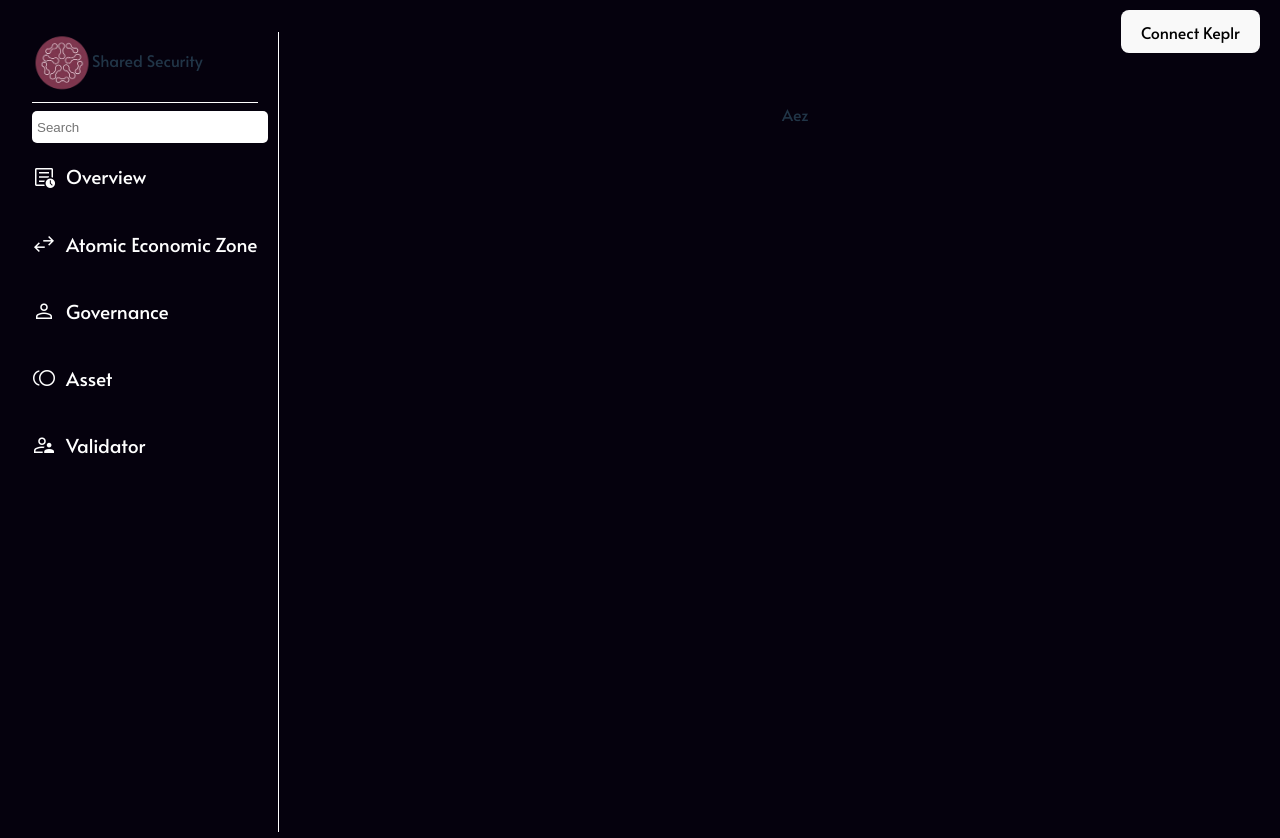
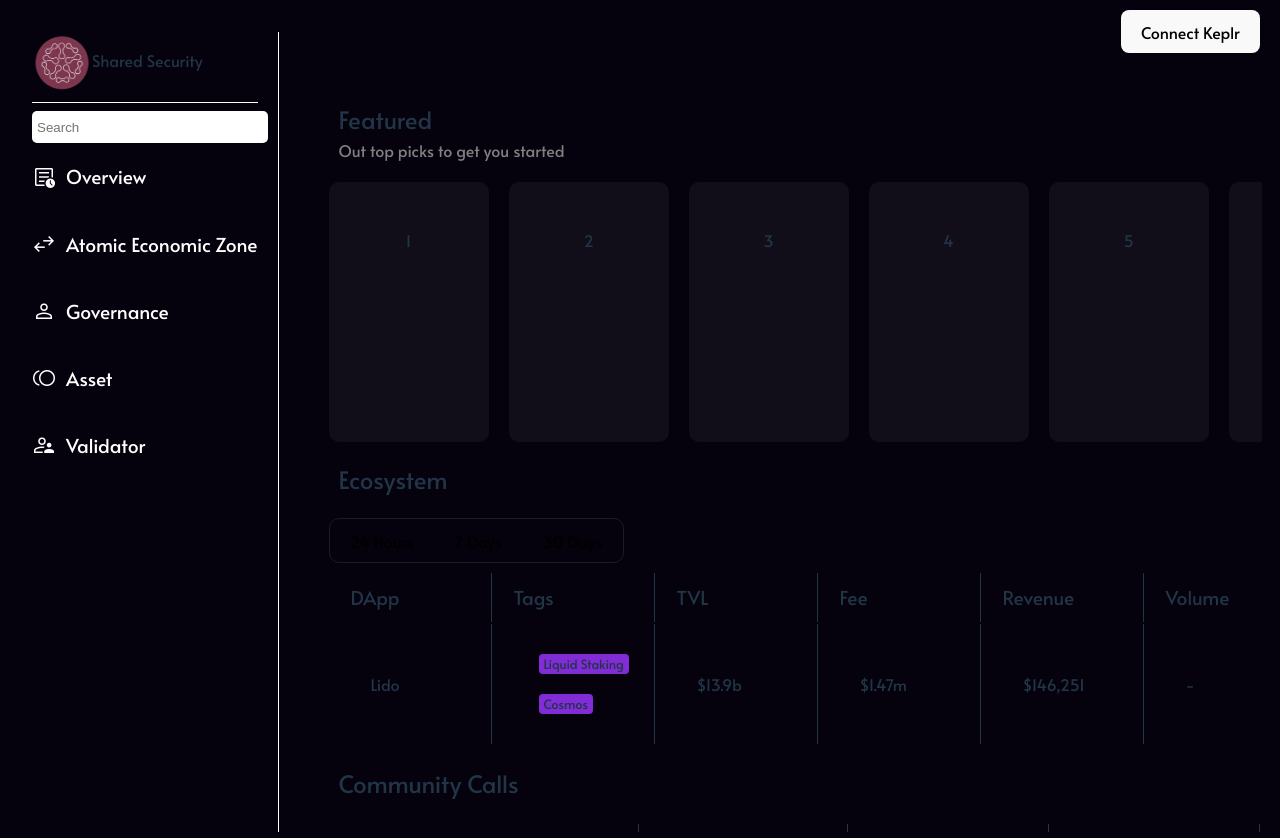
Before and after one commit to kubiklabs/sharedsecurity-interface, a React (Vite) app: page /aez in a window 1280 px wide. Shown: the top 838 px of the page. Built offline with nearby package versions, Linux system fonts and the light colour scheme.

Commit message:
Add AEZ page

```diff
--- /dev/null
+++ b/src/components/Aez/CCStatus1.tsx
@@ -0,0 +1,24 @@
+import React from "react";
+import Section from "../Layout/Section";
+import CustomTable from "../DataDisplay/CustomTable";
+
+const keys = ["Chains", "Status", "Forum Data", "Cosmos Forum", "Proposal"];
+const data = [
+  {
+    Chains: "Neutron",
+    Status: ["Proposal Passed", "Launched on Shared Security", "Gov-confirmed"],
+    "Forum Data": "Mar 21, 2023",
+    "Cosmos Forum": "Draft Pop",
+    Proposal: "Prop792",
+  },
+];
+
+const CCStatus1 = () => {
+  return (
+    <Section heading="Consumer Chains: Proposals and Status">
+      <CustomTable data={data} keys={keys} />
+    </Section>
+  );
+};
+
+export default CCStatus1;
--- /dev/null
+++ b/src/components/Aez/CCStatus2.tsx
@@ -0,0 +1,8 @@
+import React from "react";
+import Section from "../Layout/Section";
+
+const CCStatus2 = () => {
+  return <Section heading="Consumer Chains: Production Status"></Section>;
+};
+
+export default CCStatus2;
--- /dev/null
+++ b/src/components/Aez/Community.tsx
@@ -0,0 +1,35 @@
+import React from "react";
+import Section from "../Layout/Section";
+import CustomTable from "../DataDisplay/CustomTable";
+
+const keys = ["Topic", "Tags", "Date", "Twitter Spaces"];
+const data = [
+  {
+    Topic: "Neutron and Duality Merger",
+    Tags: ["Atom Zone #13"],
+    Date: "Aug 22, 2023",
+    "Twitter Spaces": "Atom Zone #13",
+  },
+  // {
+  //   Topic: "Neutron and Duality Merger",
+  //   Tags: ["Atom Zone #13"],
+  //   Date: "Aug 22, 2023",
+  //   "Twitter Spaces": "Atom Zone #13",
+  // },
+  // {
+  //   Topic: "Neutron and Duality Merger",
+  //   Tags: ["Atom Zone #13"],
+  //   Date: "Aug 22, 2023",
+  //   "Twitter Spaces": "Atom Zone #13",
+  // },
+];
+
+const Community = () => {
+  return (
+    <Section heading="Community Calls">
+      <CustomTable keys={keys} data={data} />
+    </Section>
+  );
+};
+
+export default Community;
--- /dev/null
+++ b/src/components/Aez/Ecosystem.tsx
@@ -0,0 +1,56 @@
+import React from "react";
+import Section from "../Layout/Section";
+import { Stack, Tab, TabList, Tabs } from "@chakra-ui/react";
+import CustomTable from "../DataDisplay/CustomTable";
+
+const data = [
+  {
+    DApp: "Lido",
+    Tags: ["Liquid Staking", "Cosmos"],
+    TVL: "$13.9b",
+    Fee: "$1.47m",
+    Revenue: "$146,251",
+    Volume: "-",
+  },
+  // {
+  //   DApp: "Lido",
+  //   Tags: ["Liquid Staking", "Cosmos"],
+  //   TVL: "$13.9b",
+  //   Fee: "$1.47m",
+  //   Revenue: "$146,251",
+  //   Volume: "-",
+  // },
+  // {
+  //   DApp: "Lido",
+  //   Tags: ["Liquid Staking", "Cosmos"],
+  //   TVL: "$13.9b",
+  //   Fee: "$1.47m",
+  //   Revenue: "$146,251",
+  //   Volume: "-",
+  // },
+];
+const keys = ["DApp", "Tags", "TVL", "Fee", "Revenue", "Volume"];
+const Ecosystem = () => {
+  return (
+    <Section heading="Ecosystem">
+      <Stack>
+        <Tabs
+          border="1px solid rgba(255, 255, 255, 0.10)"
+          variant="soft-rounded"
+          colorScheme="green"
+          width={"fit-content"}
+          borderRadius={"10px"}
+        >
+          <TabList>
+            <Tab bg={"transparent"}>24 Hours</Tab>
+            <Tab bg={"transparent"}>7 Days</Tab>
+            <Tab bg={"transparent"}>30 Days</Tab>
+          </TabList>
+        </Tabs>
+        <CustomTable keys={keys} data={data} />
+      </Stack>
+    </Section>
+  );
+};
+
+export default Ecosystem;
--- /dev/null
+++ b/src/components/Aez/Featured.tsx
@@ -0,0 +1,49 @@
+import React from "react";
+import Section from "../Layout/Section";
+import { Box, Card, CardBody, Flex, Text } from "@chakra-ui/react";
+
+const scrollbarStyle = {
+  "::-webkit-scrollbar": {
+    width: "1px",
+  },
+  "::-webkit-scrollbar-thumb": {
+    width: "20px",
+    // background: "gray",
+    borderRadius: "10px",
+    // borderColor: "black",
+  },
+  "&::-webkit-scrollbar-thumb:hover": {
+    background: "gray.400",
+  },
+};
+
+const DUMMY = [1, 2, 3, 4, 5, 6, 7, 8, 9, 10];
+
+const Featured = () => {
+  return (
+    <Section heading="Featured" subtitle="Out top picks to get you started">
+      <Flex>
+        <Flex overflowX={"scroll"} sx={scrollbarStyle} gap={"20px"}>
+          {DUMMY.map((item) => {
+            return (
+              <Card
+                minH={"200px"}
+                minW={"100px"}
+                bg={"rgba(255, 255, 255, 0.05)"}
+                padding={"30px"}
+                // paddingY={"20px"}
+                borderRadius={"10px"}
+              >
+                <CardBody>
+                  <Text>{item}</Text>
+                </CardBody>
+              </Card>
+            );
+          })}
+        </Flex>
+      </Flex>
+    </Section>
+  );
+};
+
+export default Featured;
--- a/src/components/DataDisplay/ColorTag.tsx
+++ b/src/components/DataDisplay/ColorTag.tsx
@@ -1,15 +1,18 @@
-import { Box } from "@chakra-ui/react";
+import { Box, SystemStyleObject } from "@chakra-ui/react";
 import React from "react";
 
 const ColorTag = ({
   content,
   bgColor,
+  sx,
 }: {
   content: string;
   bgColor: string;
+  sx?: SystemStyleObject | undefined;
 }) => {
   return (
     <Box
+      sx={sx}
       m={"0"}
       borderRadius={"4px"}
       //   py={"5px"}
@@ -17,6 +20,7 @@ const ColorTag = ({
       px={"5px"}
       bg={bgColor}
       fontSize={"0.8rem"}
+      width={"fit-content"}
     >
       {content}
     </Box>
--- /dev/null
+++ b/src/components/DataDisplay/CustomTable.tsx
@@ -0,0 +1,77 @@
+import {
+  ChakraBaseProvider,
+  ChakraProvider,
+  Grid,
+  Table,
+  TableCaption,
+  TableContainer,
+  Tbody,
+  Td,
+  Th,
+  Thead,
+  Tr,
+} from "@chakra-ui/react";
+import React from "react";
+import ColorTag from "./ColorTag";
+
+const CustomTable = ({ data, keys }: any) => {
+  return (
+    <TableContainer textAlign={"left"}>
+      <Table width={"100%"}>
+        {/* <TableCaption>Data fetched from different chains</TableCaption> */}
+        <Thead fontSize={"1.2rem"}>
+          <Tr>
+            {keys?.map((item: string) => {
+              return (
+                <Th
+                  px={"20px"}
+                  py={"10px"}
+                  borderRight={"1px solid"}
+                  key={item}
+                >
+                  {item}
+                </Th>
+              );
+            })}
+          </Tr>
+        </Thead>
+        <Tbody gap={"20px"}>
+          {data?.map((item: any) => {
+            return (
+              <Tr>
+                {item &&
+                  Object.values(item)?.map((value: any) => {
+                    return (
+                      <Td px={"25px"} py={"10px"} borderRight={"1px solid"}>
+                        <Grid
+                          p={"15px"}
+                          gap={"10px"}
+                          gridTemplateColumns={
+                            "repeat(auto-fit, minmax(80px, 1fr))"
+                          }
+                        >
+                          {typeof value === "object"
+                            ? value.map((tag: string) => {
+                                return (
+                                  <ColorTag
+                                    sx={{ m: "5px" }}
+                                    bgColor="#812CD6"
+                                    content={tag}
+                                  />
+                                );
+                              })
+                            : value}
+                        </Grid>
+                      </Td>
+                    );
+                  })}
+              </Tr>
+            );
+          })}
+        </Tbody>
+      </Table>
+    </TableContainer>
+  );
+};
+
+export default CustomTable;
--- a/src/pages/Aez.tsx
+++ b/src/pages/Aez.tsx
@@ -1,7 +1,23 @@
+import { Box } from "@chakra-ui/react";
 import React from "react";
+import Featured from "../components/Aez/Featured";
+import Ecosystem from "../components/Aez/Ecosystem";
+import Community from "../components/Aez/Community";
+import CCStatus1 from "../components/Aez/CCStatus1";
+import CCStatus2 from "../components/Aez/CCStatus2";
 
 const Aez = () => {
-  return <div>Aez</div>;
+  return (
+    <Box>
+      <Box flexDirection={"column"} display={"flex"} gap={"20px"}>
+        <Featured />
+        <Ecosystem />
+        <Community />
+        <CCStatus1 />
+        {/* <CCStatus2 /> */}
+      </Box>
+    </Box>
+  );
 };
 
 export default Aez;
```
